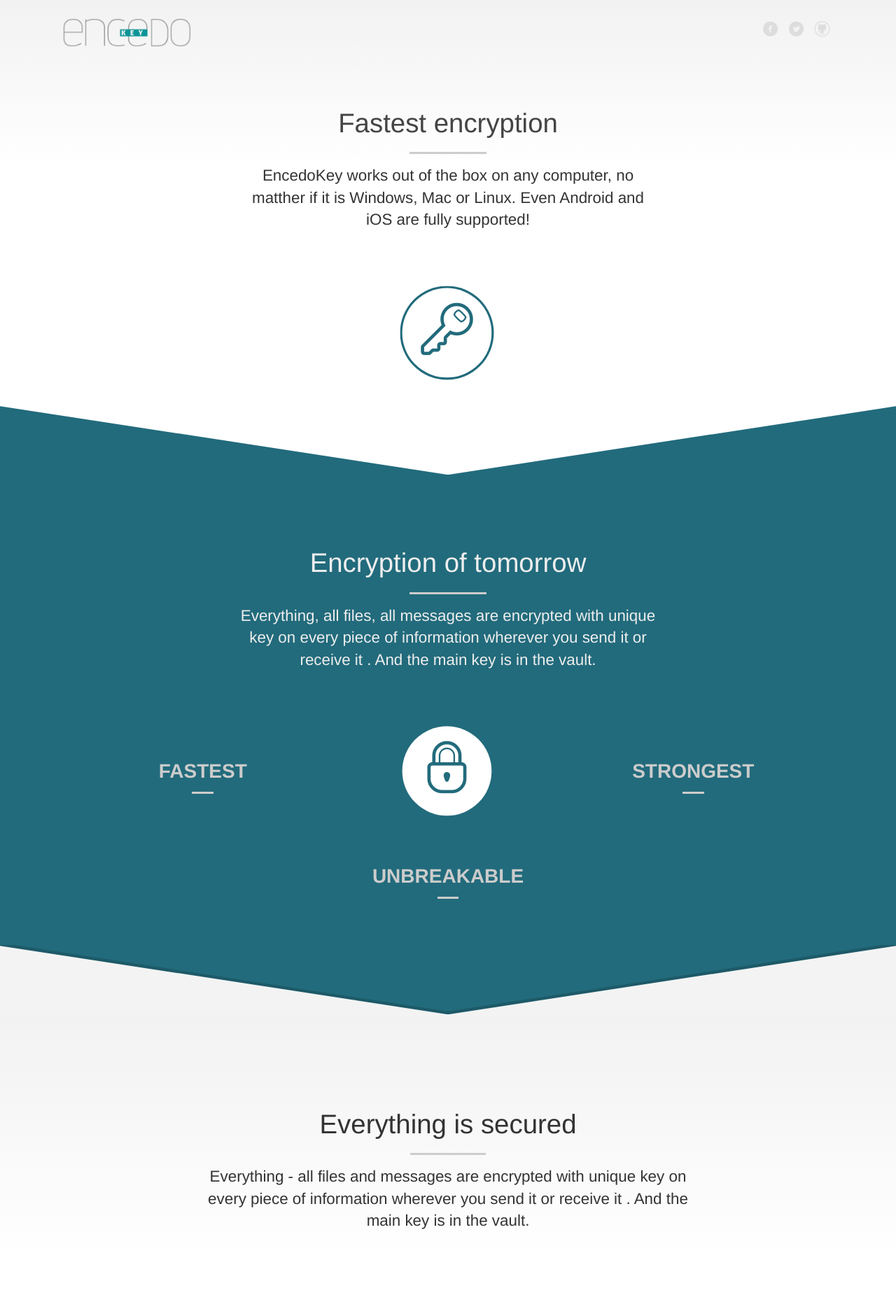
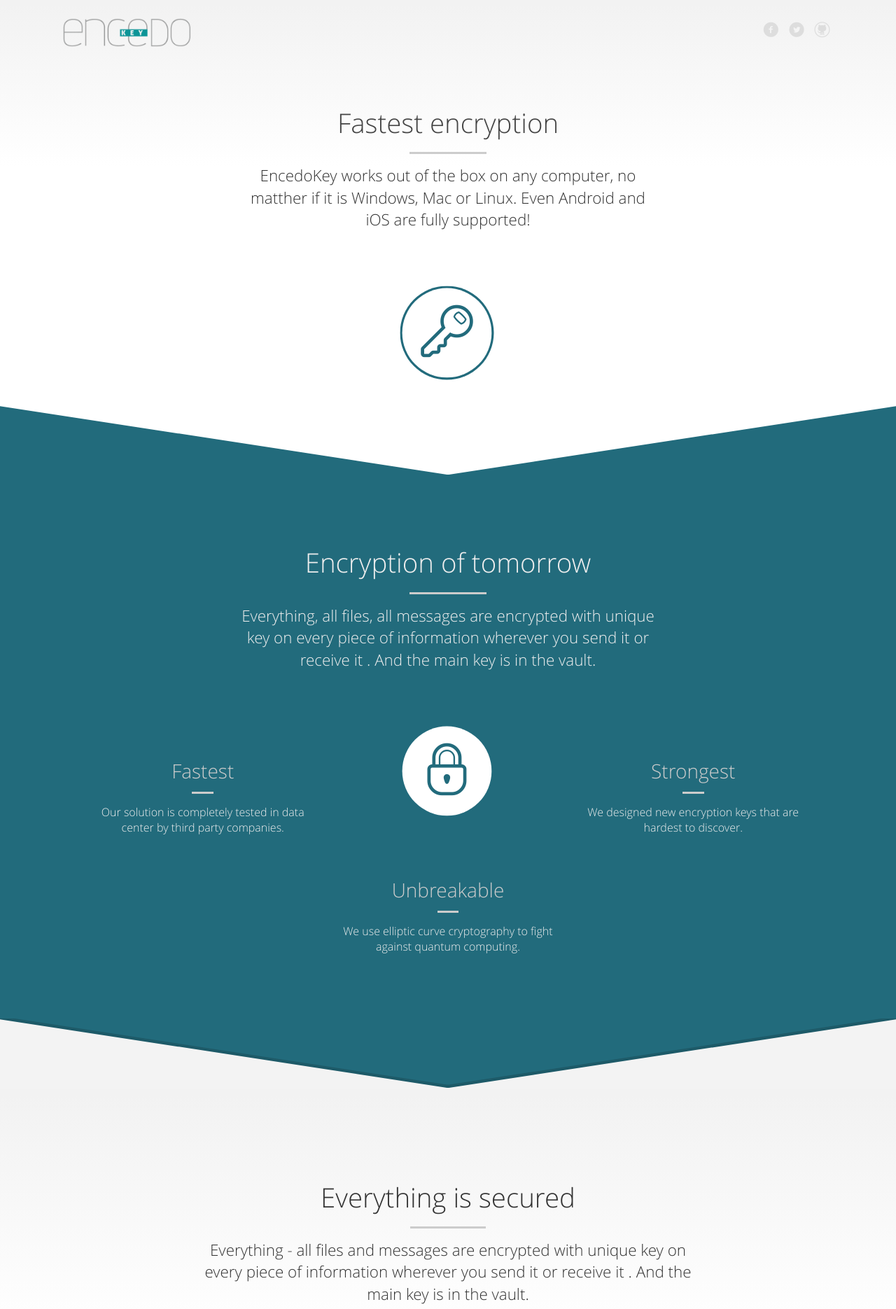
Before and after one commit to encedo/encedo-website, a PHP site: page / in a window 1280 px wide. Shown: the top 1870 px of the page at 70% size. Run offline with PHP 8.4, Linux system fonts and the light colour scheme.

Commit message:
Next changes

```diff
--- a/Assets/base.css
+++ b/Assets/base.css
@@ -19,6 +19,10 @@ input, select { vertical-align:middle; }
 .index { position: absolute; top: -200053px; }
 .posRel { position: relative; }
 
+.normal .hideonnormal { display: none !important; }
+.small .hideonsmall { display: none !important; }
+.mid .hideonmid { display: none !important; }
+
 ::-webkit-scrollbar { width: 12px; background: #000; margin: 0px 0px 0px -16px; padding: 0px 2px; }
 ::-webkit-scrollbar-track { -webkit-box-shadow: inset 0 0 6px rgba(0,0,0,0.3); padding: 4px; }
 ::-webkit-scrollbar-thumb { background: rgba(121,121,121,0.8); -webkit-box-shadow: inset 0 0 6px rgba(0,0,0,0.5); }
@@ -31,9 +35,9 @@ input, select { vertical-align:middle; }
 .clearfix:before, .clearfix:after { content: ''; display: table; }
 .clearfix:after { clear: both; }
 
-/* Open Sans should be fine */
+/* open_sans should be fine */
 @font-face {
-    font-family: 'open_sans_light';
+    font-family: 'open_sans';
     src: url('fonts/OpenSansLight/OpenSans-Light-webfont.eot');
     src: url('fonts/OpenSansLight/OpenSans-Light-webfont.eot?#iefix') format('embedded-opentype'),
          url('fonts/OpenSansLight/OpenSans-Light-webfont.woff') format('woff'),
@@ -41,28 +45,10 @@ input, select { vertical-align:middle; }
          url('fonts/OpenSansLight/OpenSans-Light-webfont.svg#open_sanslight') format('svg');
 }
 
-@font-face {
-    font-family: 'open_sans';
-    src: url('fonts/OpenSansRegular/OpenSans-Regular-webfont.eot');
-    src: url('fonts/OpenSansRegular/OpenSans-Regular-webfont.eot?#iefix') format('embedded-opentype'),
-         url('fonts/OpenSansRegular/OpenSans-Regular-webfont.woff') format('woff'),
-         url('fonts/OpenSansRegular/OpenSans-Regular-webfont.ttf') format('truetype'),
-         url('fonts/OpenSansRegular/OpenSans-Regular-webfont.svg#open_sansregular') format('svg');
-}
-
-@font-face {
-    font-family: 'open_sans';
-    src: url('fonts/OpenSansSemibold/OpenSans-Semibold-webfont.eot');
-    src: url('fonts/OpenSansSemibold/OpenSans-Semibold-webfont.eot?#iefix') format('embedded-opentype'),
-         url('fonts/OpenSansSemibold/OpenSans-Semibold-webfont.woff') format('woff'),
-         url('fonts/OpenSansSemibold/OpenSans-Semibold-webfont.ttf') format('truetype'),
-         url('fonts/OpenSansSemibold/OpenSans-Semibold-webfont.svg#open_sanssemibold') format('svg');
-	font-weight: bold;
-}
 
 /* some basic declarations */
 html { position: relative; background-size: 100% 100%; background: #fff; }
-body { -webkit-transition: opacity 0.43s ease-out; -moz-transition: opacity 0.43s ease-out; -o-transition: opacity 0.43s ease-out; transition: opacity 0.43s ease-out; opacity: 0; -moz-opacity: 0; -webkit-opacity: 0.3; -o-opacity: 0.3; filter: alpha(opacity = 30); font-family: "open_sans_light", "open_sans", "Lucida Sans", "Trebuchet MS", Arial, Helvetica sans-serif; position: relative; overflow-x: hidden; color: #666; margin: 0 auto; min-height: 100%; }
+body { -webkit-transition: opacity 0.43s ease-out; -moz-transition: opacity 0.43s ease-out; -o-transition: opacity 0.43s ease-out; transition: opacity 0.43s ease-out; opacity: 0; -moz-opacity: 0; -webkit-opacity: 0.3; -o-opacity: 0.3; filter: alpha(opacity = 30); font-family: "open_sans", "Lucida Sans", "Trebuchet MS", Arial, Helvetica, sans-serif; position: relative; overflow-x: hidden; color: #666; margin: 0 auto; min-height: 100%; font-weight: 300; }
 
 body.portrait { opacity: 1; -moz-opacity: 1; -webkit-opacity: 1; -o-opacity: 1; filter: alpha(opacity = 100); -ms-filter:"progid:DXImageTransform.Microsoft.Alpha(Opacity=100)"; left: 0px; }
 body.landscape { opacity: 1; -moz-opacity: 1; -webkit-opacity: 1; -o-opacity: 1; filter: alpha(opacity = 100); -ms-filter:"progid:DXImageTransform.Microsoft.Alpha(Opacity=100)"; left: 0px; }
@@ -84,6 +70,11 @@ body.loaded {  }
 .iconWrapping { display: inline-block; padding: 60px 30px 30px 30px; background: rgba(1,1,1,0.1); border-radius: 50%; -moz-border-radius: 50%; -webkit-border-radius: 50%; height: 280px; width: 280px; border: 10px solid rgba(1,1,1,0.05); }
 .normalized { text-transform: none !important; font-size: 240% !important; }
 .whiteElement { display: block; width: 80px; height: 80px; background: #fff; -ms-transform: rotate(45deg); /* IE 9 */ -webkit-transform: rotate(45deg); /* Chrome, Safari, Opera */ transform: rotate(45deg); margin-bottom: -80px; margin-top: -40px; position: absolute; z-index: 10000; left: 50%; margin-left: -40px; }
+.white-gradient { /* Permalink - use to edit and share this gradient: http://colorzilla.com/gradient-editor/#ffffff+71,ffffff+100&0+66,1+100 */
+background: -moz-linear-gradient(top, rgba(255,255,255,0) 66%, rgba(255,255,255,0.15) 71%, rgba(255,255,255,1) 100%); /* FF3.6-15 */
+background: -webkit-linear-gradient(top, rgba(255,255,255,0) 66%,rgba(255,255,255,0.15) 71%,rgba(255,255,255,1) 100%); /* Chrome10-25,Safari5.1-6 */
+background: linear-gradient(to bottom, rgba(255,255,255,0) 66%,rgba(255,255,255,0.15) 71%,rgba(255,255,255,1) 100%); /* W3C, IE10+, FF16+, Chrome26+, Opera12+, Safari7+ */
+filter: progid:DXImageTransform.Microsoft.gradient( startColorstr='#00ffffff', endColorstr='#ffffff',GradientType=0 ); /* IE6-9 */ }
 
 .small .normalized { min-height: 87px; }
 .small .changableHeader { min-height: 44px; clear: both; display: block; }
@@ -329,7 +320,7 @@ body.small .menuOpened .menuToggle { display: none; }
 
 
 /* More classes */
-.big { font-family: "Helvetica Neue", "open_sans_light", "Lucida Sans", "Trebuchet MS", Arial, Helvetica sans-serif; position: relative; }
+.big { font-family: "open_sans_light", "open_sans", "Helvetica Neue", "open_sans_light", "Lucida Sans", "Trebuchet MS", Arial, Helvetica sans-serif; position: relative; }
 .big a { font-weight: bold; text-decoration: none; position: relative; white-space: nowrap; }
 .big a:after {  }
 .big h1 { font-size: 200%; text-transform: uppercase; margin-bottom: 30px; position: relative; }
@@ -389,8 +380,8 @@ body.small .superBig p { font-size: 160%; }
 .overlay7 { z-index: 1; background: rgba(0,0,0,0.7); }
 .overlay6 { z-index: 1; background: rgba(0,0,0,0.6); }
 
-.mid .padded2p { padding: 2% 4%; }
-.small .padded2p { padding: 2% 4%; }
+.mid .padded2p { padding: 2% 6%; }
+.small .padded2p { padding: 2% 6%; }
 
 .ovhid { overflow: hidden; }
 .text-centered { text-align: center; }
@@ -528,7 +519,7 @@ form {  }
 form fieldset { padding-bottom: 10px; }
 form fieldset label { padding: 0px 0px 20px 0px; clear: both; display: block; position: relative; }
 form fieldset label span { display: block; font-size: 18px; padding-bottom: 5px; color: #444; }
-form fieldset label input, form fieldset label textarea { display: block; font-size: 16px; padding: 10px 20px; width: 100%; border: 1px solid #bbb; background: #fff; color: #333; margin: 5px 0px; font-family: "Helvetica Neue", "open_sans_light", "Lucida Sans Unicode", Arial, Helvetica sans-serif; outline: 0; letter-spacing: +1px; -webkit-transition: all 0.83s ease-in-out; -moz-transition: all 0.83s ease-in-out; -o-transition: all 0.83s ease-in-out; transition: all 0.83s ease-in-out; }
+form fieldset label input, form fieldset label textarea { display: block; font-size: 16px; padding: 10px 20px; width: 100%; border: 1px solid #bbb; background: #fff; color: #333; margin: 5px 0px; font-family: "open_sans", "Helvetica Neue", "open_sans_light", "Lucida Sans Unicode", Arial, Helvetica sans-serif; outline: 0; letter-spacing: +1px; -webkit-transition: all 0.83s ease-in-out; -moz-transition: all 0.83s ease-in-out; -o-transition: all 0.83s ease-in-out; transition: all 0.83s ease-in-out; }
 form fieldset label .wrapper { display: block; padding: 10px 20px; width: 100%; border: 1px solid #bbb; background: #fff; margin: 5px 0px; -webkit-box-sizing: border-box; -moz-box-sizing: border-box; box-sizing: border-box; }
 form fieldset label .wrapper select { border: 0px; width: 100%; color: #222; font-family: "open_sans_light", "Helvetica Neue", "Lucida Sans Unicode", Arial, Helvetica sans-serif; font-size: 16px; }
 textarea { display: block; font-size: 16px; padding: 10px 20px; width: 100%; border: 1px solid #bbb; background: #fff; color: #444; margin: 5px 0px; font-family: "Helvetica Neue", "open_sans_light", "Lucida Sans Unicode", Arial, Helvetica sans-serif; }
@@ -592,10 +583,10 @@ form fieldset .correct:before { color: #226B7C; font-family: 'fontello'; speak:
 
 
 /* LISTED ELEMENTS */
-.element { padding: 30px 20px 20px 20px; margin-bottom: 0px; font-family: "Helvetica Neue", "open_sans", "Lucida Sans", "Trebuchet MS", Arial, Helvetica sans-serif; overflow: visible; position: relative; z-index: 1; }
+.element { padding: 30px 20px 20px 20px; margin-bottom: 0px; font-family: "open_sans", "Lucida Sans", "Trebuchet MS", Arial, Helvetica sans-serif; overflow: visible; position: relative; z-index: 1; }
 .element p { line-height: 1.4; font-size: 16px; font-weight: normal; color: #666; padding: 0px; }
 .element p.small { line-height: 1; font-size: 14px; font-weight: normal; color: #666; padding: 0px; margin-bottom: 5px; }
-.element h2 { font-size: 28px; margin-bottom: 10px; color: #444; position: relative; text-transform: uppercase; font-weight: bold; line-height: 1.2; }
+.element h2 { font-size: 28px; margin-bottom: 10px; color: #444; position: relative; font-weight: normal; line-height: 1.2; }
 .element h2:after { content: ""; display: block; position: absolute; top: 100%; left: 0%; margin-top: 10px; width: 12%; height: 3px; background-color: #ccc; -webkit-transition: width 0.50s ease-out, left 0.50s ease-out; -moz-transition: width 0.50s ease-out, left 0.50s ease-out; -o-transition: width 0.50s ease-out, left 0.50s ease-out; transition: width 0.50s ease-out, left 0.50s ease-out; z-index: 1; position: relative; }
 .element:hover h2:after { left: 0%; width: 52%; }
 .element .mainicon { -webkit-transition: background-color 0.53s ease-out; -moz-transition: background-color 0.53s ease-out; -o-transition: background-color 0.53s ease-out; transition: background-color 0.53s ease-out; z-index: 2; position: relative; }
--- a/index.php
+++ b/index.php
@@ -25,11 +25,6 @@
 		<meta name="apple-mobile-web-app-status-bar-style" content="black" />
 
 		<link rel="stylesheet" href="Assets/base.css?id=<?php echo md5(microtime()); ?>" media="screen" />
-
-		<script type="text/javascript">
-			window.heap=window.heap||[],heap.load=function(e,t){window.heap.appid=e,window.heap.config=t=t||{};var r=t.forceSSL||"https:"===document.location.protocol,a=document.createElement("script");a.type="text/javascript",a.async=!0,a.src=(r?"https:":"http:")+"//cdn.heapanalytics.com/js/heap-"+e+".js";var n=document.getElementsByTagName("script")[0];n.parentNode.insertBefore(a,n);for(var o=function(e){return function(){heap.push([e].concat(Array.prototype.slice.call(arguments,0)))}},p=["addEventProperties","addUserProperties","clearEventProperties","identify","removeEventProperty","setEventProperties","track","unsetEventProperty"],c=0;c<p.length;c++)heap[p[c]]=o(p[c])};
-			  heap.load("96156703");
-		</script>
 
 </head>
 
@@ -103,19 +98,22 @@
 							<div class="col-1-3 element element-with-icon2 text-right">
 								<br><br>
 								<h2>Fastest</h2>
+								<p>Our solution is completely tested in data center by third party companies.</p>
 							</div><!-- col-1-4 -->
 
-							<div class="col-1-3 element element-with-icon2 text-centered">
+							<div class="col-1-3 element element-with-icon2 text-centered hideonsmall">
 								<i class="mainicon icon icon-lock pulse"></i>
 							</div><!-- col-1-4 -->
 
 							<div class="col-1-3 element element-with-icon2 text-left">
 								<br><br>
 								<h2>Strongest</h2>
+								<p>We designed new encryption keys that are hardest to discover.</p>
 							</div><!-- col-1-4 -->
 
 							<div class="col-1-3 element element-with-icon2 text-centered">
 								<h2>Unbreakable</h2>
+								<p>We use elliptic curve cryptography to fight against quantum computing.</p>
 							</div><!-- col-1-4 -->
 
 						</div><!-- grid -->
@@ -301,5 +299,10 @@
 		  ga('send', 'pageview');
 
 		</script>
+
+		<script type="text/javascript">
+			window.heap=window.heap||[],heap.load=function(e,t){window.heap.appid=e,window.heap.config=t=t||{};var r=t.forceSSL||"https:"===document.location.protocol,a=document.createElement("script");a.type="text/javascript",a.async=!0,a.src=(r?"https:":"http:")+"//cdn.heapanalytics.com/js/heap-"+e+".js";var n=document.getElementsByTagName("script")[0];n.parentNode.insertBefore(a,n);for(var o=function(e){return function(){heap.push([e].concat(Array.prototype.slice.call(arguments,0)))}},p=["addEventProperties","addUserProperties","clearEventProperties","identify","removeEventProperty","setEventProperties","track","unsetEventProperty"],c=0;c<p.length;c++)heap[p[c]]=o(p[c])};
+			  heap.load("96156703");
+		</script>
 	</body>
 </html>
```
Also changed, not shown: Assets/header-bg.jpg (added), Assets/jquery-1.11.1.min.js, Assets/pattern.png (added).
